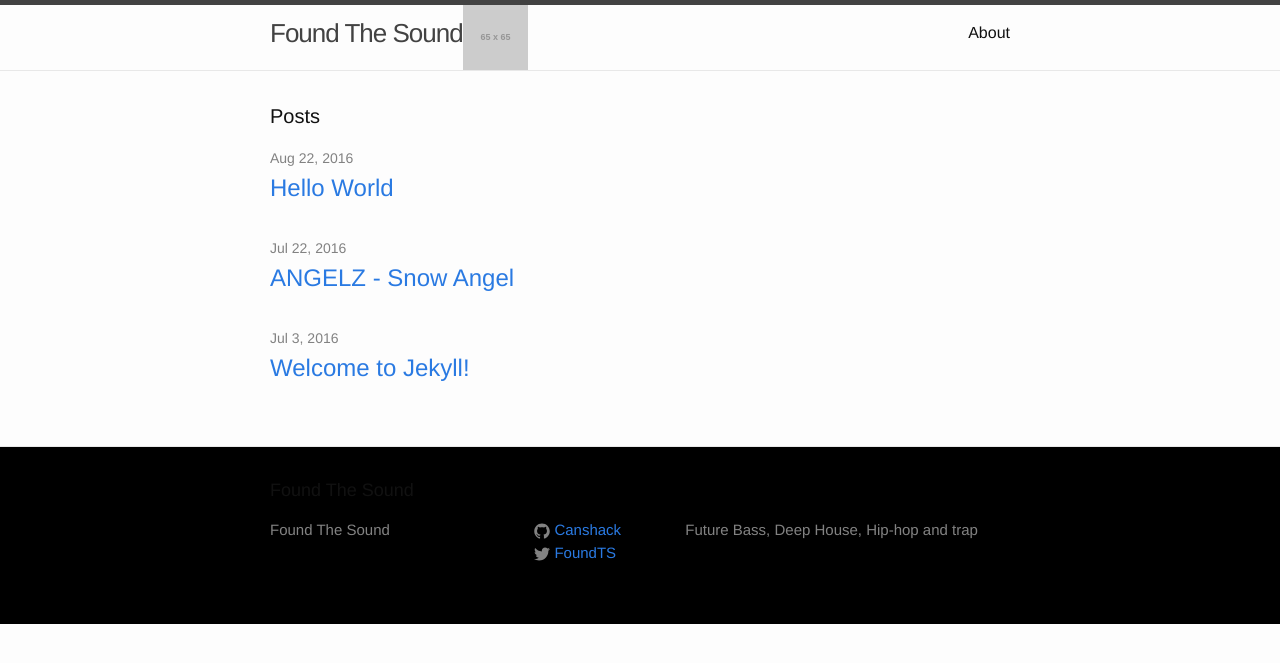
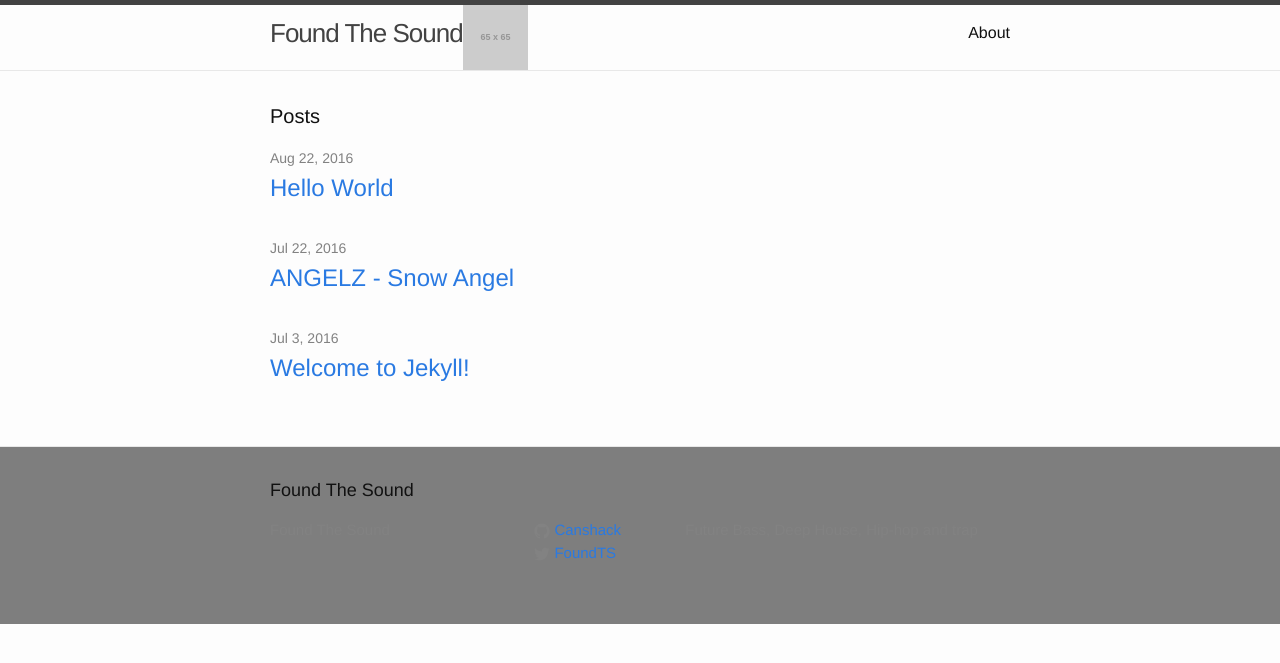
Before and after one commit to tfrenchy/Canshack.github.io, a Jekyll site: the page built from index.html, in a window 1280 px wide. Shown: the top 663 px of the page. Built offline with Jekyll 4.4.1, drawn with Linux system fonts in a browser that asks for light colours.

Commit message:
Update _layout.scss

```diff
--- a/_sass/_layout.scss
+++ b/_sass/_layout.scss
@@ -98,7 +98,7 @@
  * Site footer
  */
 .site-footer {
-    background-color: #000000;
+    background-color: #7e7e7e;
     border-top: 1px solid $grey-color-light;
     padding: $spacing-unit 0;
 }
```
